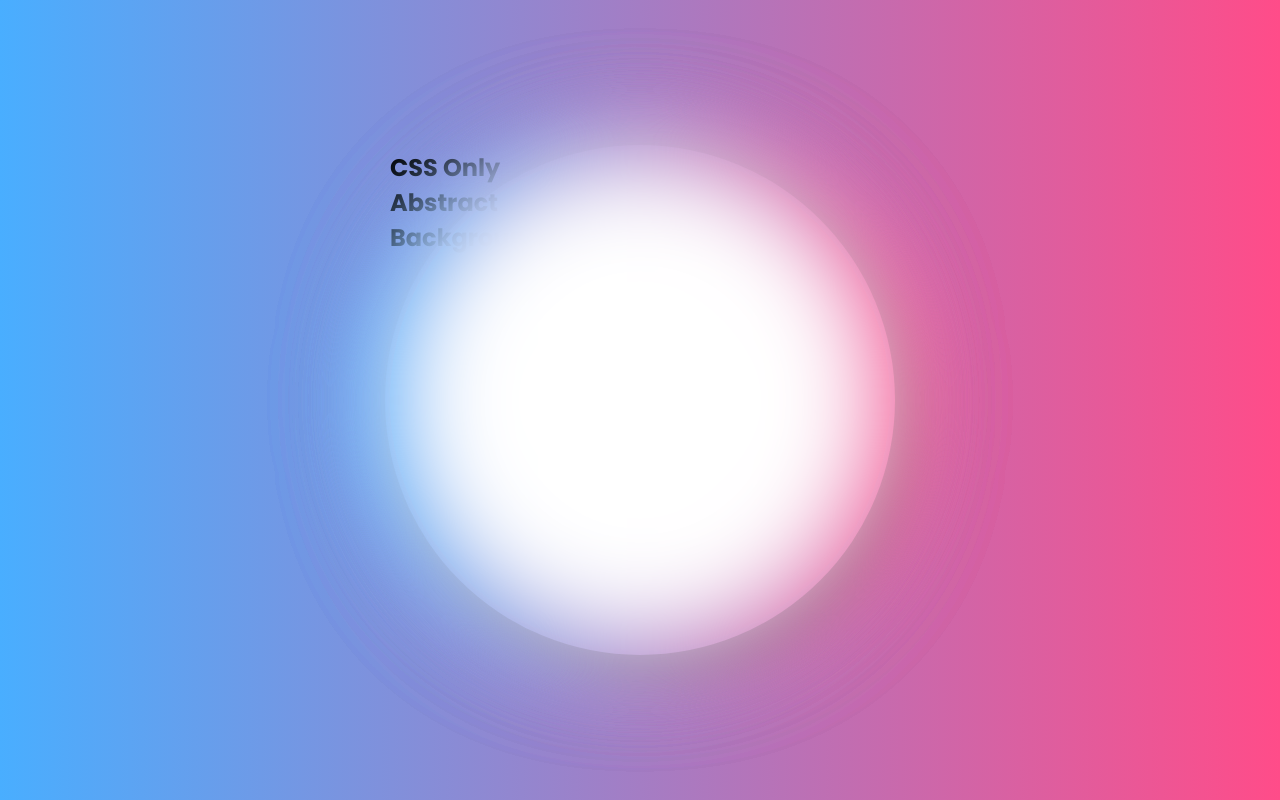
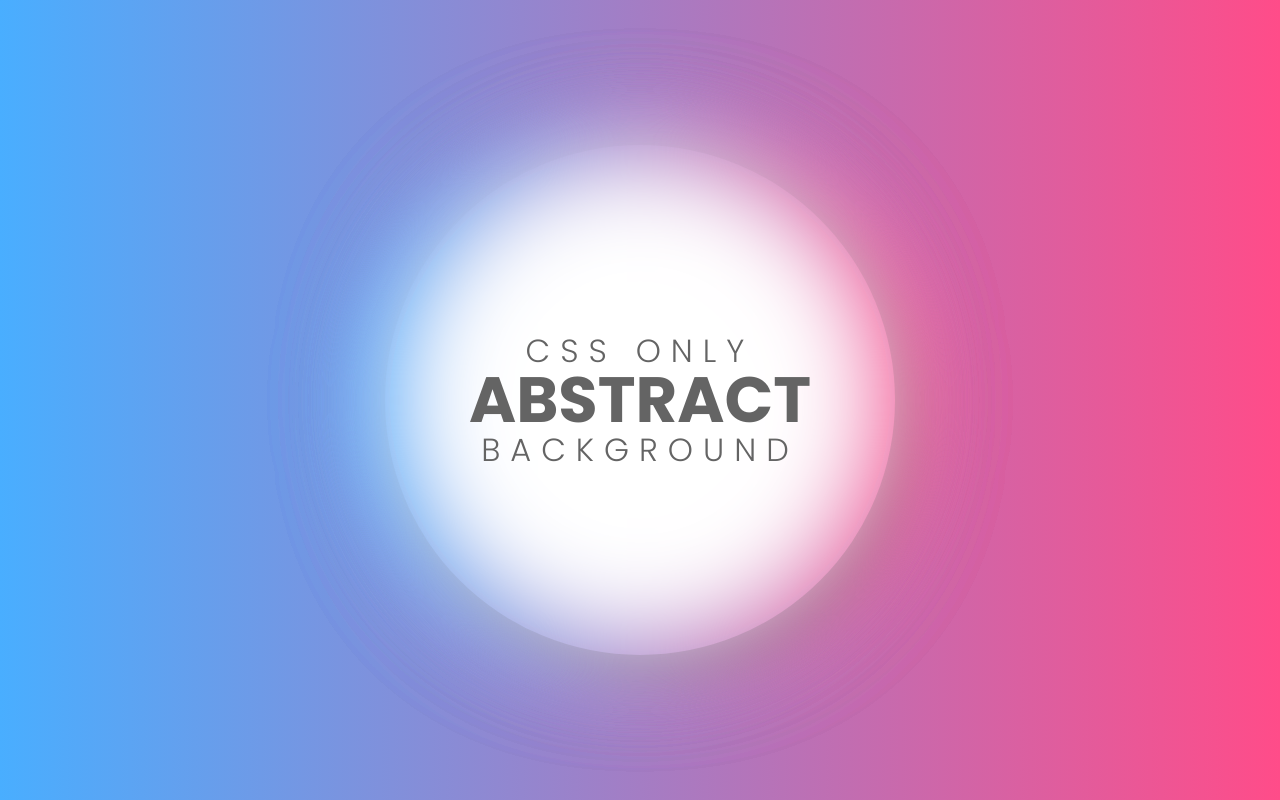
Before and after one commit to CJR85/css-abstract-background, a plain HTML site: page index.html in a window 1280 px wide. Drawn offline with Linux system fonts and the light colour scheme.

Commit message:
Style h2 text & span.

```diff
--- a/style.css
+++ b/style.css
@@ -21,7 +21,9 @@ section {
   height: 500px;
   background: linear-gradient(90deg, #49aeff, #ff4c89);
   border-radius: 50%;
-  // border: 2px solid #000;
+  display: flex;
+  justify-content: center;
+  align-items: center;
 }
 
 .circle i {
@@ -47,3 +49,22 @@ section {
   box-shadow: 20px 20px 50px rgba(0, 0, 0, 0.25);
   inset: 20px 20px 50px rgba(0, 0, 0, 0.15);
 }
+
+.circle h2 {
+  position: relative;
+  z-index: 20;
+  text-align: center;
+  font-size: 2em;
+  font-weight: 300;
+  text-transform: uppercase;
+  letter-spacing: 10px;
+  line-height: 1.1em;
+  color: #646464;
+}
+
+.circle h2 span {
+  font-weight: 700;
+  font-size: 2em;
+  line-height: 1em;
+  letter-spacing: 0;
+}
```
